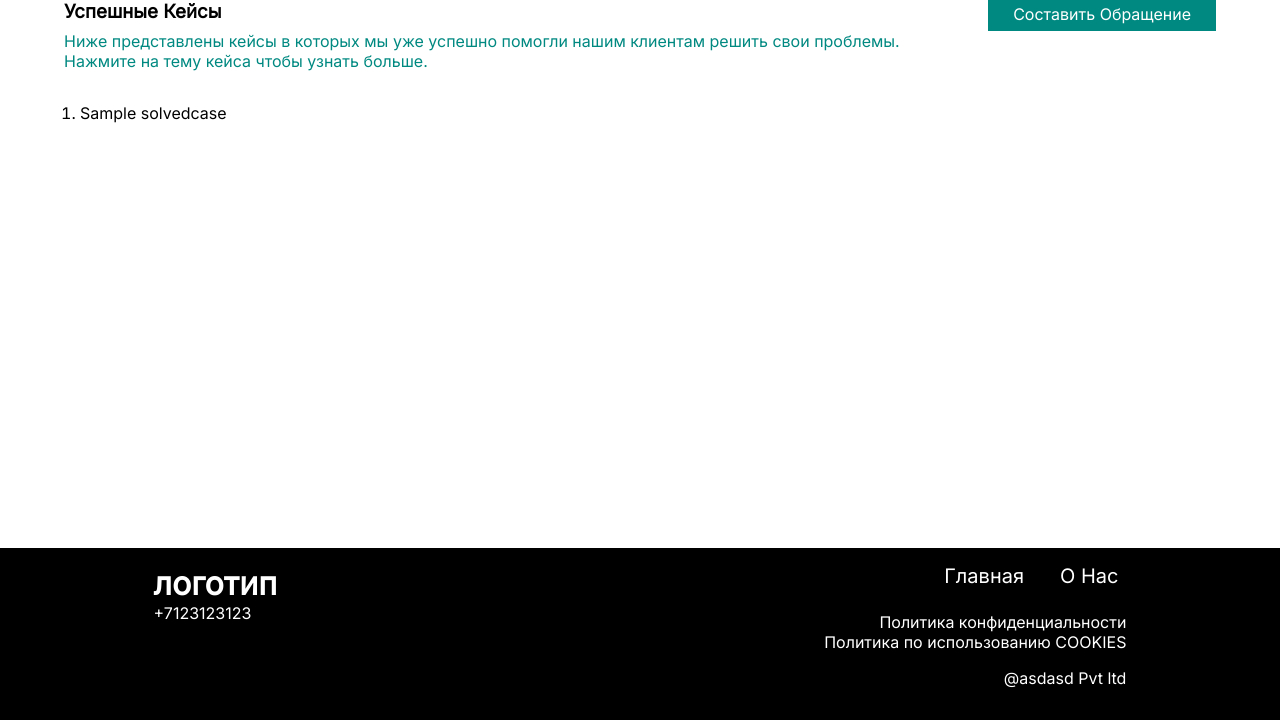
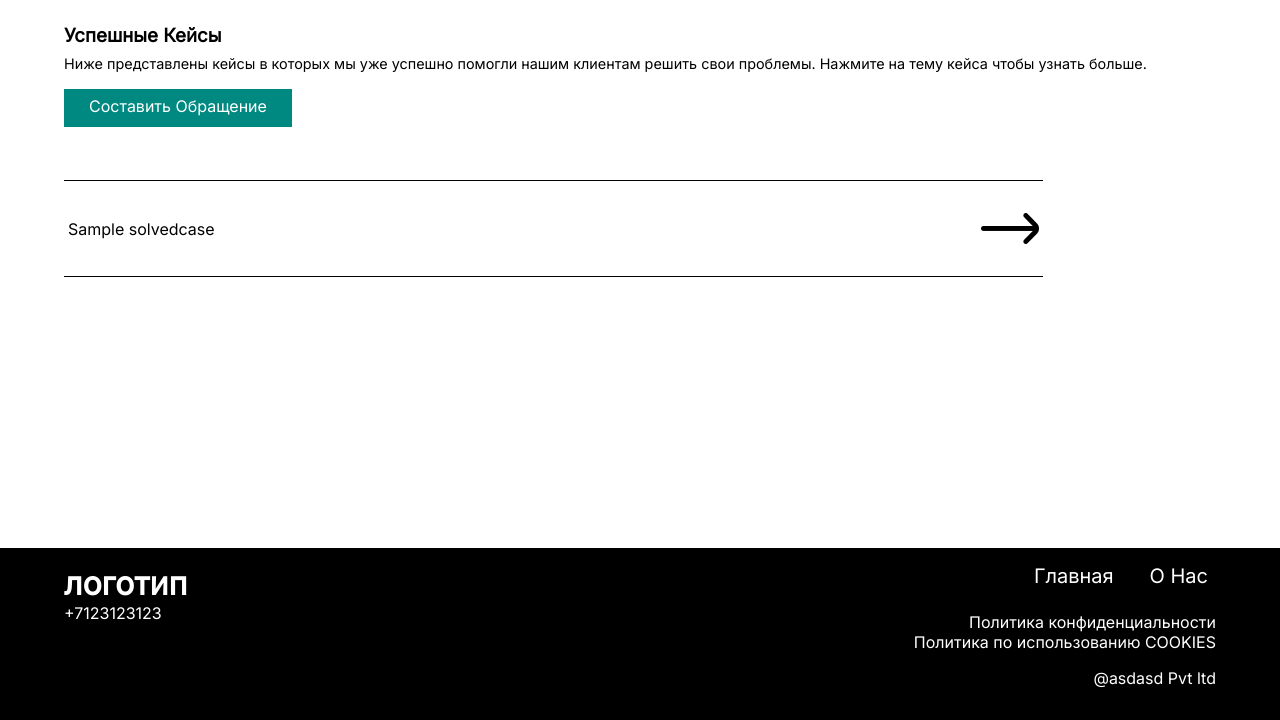
Before and after one commit to 20-buck-spin/airatsite, a Django app: page /solved_cases in a window 1280 px wide. Shown: the part 80-800 px from the top of the page. Run offline with Django 4.2, Linux system fonts and the light colour scheme; tables that the repository leaves empty hold one stand-in row (values such as "Sample post").

Commit message:
changed solved cases and about us

```diff
--- a/home/static/css/base_styles.css
+++ b/home/static/css/base_styles.css
@@ -40,14 +40,13 @@ h1, h2, h3, h4  {
 }
 
 a, p, span {
-  color: var(--accent-color-1);
   font-family: 'Inter';
 }
 
 a{
   color: inherit;
   text-decoration: none;
-  transition: all .35s ease
+  transition: all .15s ease;
 }
 
 input, button, textarea {
@@ -92,7 +91,7 @@ header{
 .hamburger-lines {
   position: absolute;
   right: 1rem;
-  top: 1.25rem;
+  top: 1.74rem;
   height: 26px;
   width: 32px;
   z-index: 2;
@@ -175,7 +174,7 @@ header{
     min-width: max-content;
     background-color: var(--accent-color-1);
     color: white;
-    padding-block: 0.2rem 0.35rem;
+    padding-block: 0.4rem 0.65rem;
     padding-inline: 1.5rem;
     border: 1px solid var(--accent-color-1);
   }
@@ -216,12 +215,10 @@ footer .copyright{
   text-decoration: none;
 }
 /* ----------desktop ---------- */
-@media screen and (min-width: 480px) {
+@media screen and (min-width: 580px) {
   header{
-    display: flex;
     gap: 2.5rem;
     min-height: 5rem;
-    align-items: center;
     padding-inline: 3rem;
   }
 
@@ -259,7 +256,6 @@ footer .copyright{
 
   .nav-bar-link:hover{
     color: rgb(124, 124, 124);
-    border-radius: .5rem;
   }
 
   .active-nabvar-link{
@@ -267,13 +263,13 @@ footer .copyright{
   }
 
     main > *{
-        margin-inline: calc(5vw);
+        margin-inline: 5vw;
     }
 
   footer{
     margin-inline: 0;
     display:grid;
-    padding-inline:  calc(0px + 12vw);
+    padding-inline:  5vw;
     grid-template-columns: 1fr 3fr;
     font-size: 1em;
   }
@@ -304,5 +300,8 @@ footer .copyright{
     main > *{
         margin-inline: 7.5vw;
     }
+    footer {
+            padding-inline: 7.5vw;
+    }
 
 }
--- a/home/static/css/index_styles.css
+++ b/home/static/css/index_styles.css
@@ -64,8 +64,6 @@
 }
 
 .index-services{
-    padding-inline: 0.5rem;
-    padding-block: 0.5rem;
     border-radius: 0.75rem
 }
 
@@ -87,6 +85,7 @@
     display: grid;
     grid-template-columns: repeat( auto-fit, minmax(280px, 1fr) );
     gap: calc(1rem + 1.5vw);
+    justify-items: center;
 }
 
 .service-card{
@@ -103,7 +102,6 @@
     gap: 0.75rem;
     text-align: center;
     padding-inline: 1rem;
-    color: var(--accent-color-1)
 }
 
 
@@ -199,6 +197,7 @@
 
     .contact-form-companion{
         object-fit: fill;
+        height: 100%;
         min-width: 100%;
     }
 }
--- a/home/templates/solved_cases.html
+++ b/home/templates/solved_cases.html
@@ -1,35 +1,64 @@
 {% extends "base.html" %}
+{%  load static %}
 {% block css %}
     <style>
         #solved-cases-header{
-            display: flex;
-            align-items: flex-start;
-            gap: 5rem;
+            margin-block-start: 1.5rem;
         }
 
         #solved-cases-title{
             display: flex;
             flex-direction: column;
             gap: 0.5rem;
+            margin-block: 1.5rem
+        }
+
+        #solved-cases-title p {
+            font-size: 0.9rem;
         }
 
         .cases-container{
-            margin-block: 2rem;
+            margin-block: 4rem;
+            list-style: none;
         }
 
-        .cases-container li{
-            margin-inline-start: 1rem;
-            margin-block: 0.35rem;
+
+        .cases-container a li{
             width: max-content;
-            max-width: 85vw;
+            padding-block: 2rem;
+            padding-inline: .25rem;
+            border-block-start: 1px solid black;
+            width: 85%;
+            transition: background-color 150ms linear;
         }
 
-        .cases-container li:hover {
-            color: darkgreen;
-            font-size: 1.05rem;
+        .cases-container a:last-child li{
+            border-block-end: 1px solid black;
         }
 
-        @media screen and (max-width: 480px){
+        .cases-container a li:hover {
+            color: white;
+            background-color: var(--accent-color-1);
+        }
+
+        .cases-container a li:hover .right-arrow-icon {
+            filter: brightness(0) invert(1);
+        }
+
+        .case-title-inner{
+            display:flex;
+            justify-content: space-between;
+            align-items: center;
+            width: 100%;
+            gap: 1.5rem
+        }
+
+        .right-arrow-icon{
+            width: 58px;
+            height: 31px;
+        }
+
+        @media screen and (max-width: 580px){
             #solved-cases-header{
                 padding-inline: 1rem;
                 flex-direction: column;
@@ -41,8 +70,12 @@
                 padding-inline: 1rem;
             }
 
-            .cases-container li{
+            .cases-container a li{
                 margin-block: 0.5rem;
+            }
+
+            .right-arrow-icon {
+                display: none
             }
         }
     </style>
@@ -61,7 +94,14 @@
 
     <ol class="cases-container">
         {% for case in cases %}
-            <li><a href="/solved_cases/{{case.id}}" class="case-title"> {{case.title}} </a></li>
+            <a href="/solved_cases/{{case.id}}" >
+            <li>
+                <div class="case-title-inner" >
+                    <span class="case-title">{{case.title}}</span>
+                    <img class="right-arrow-icon" src="{% static '/icons/right-arrow.png' %}">
+                </div>
+            </li>
+            </a>
         {% endfor %}
     </ol>
 </main>
```
Also changed, not shown: home/static/css/contact_form_styles.css (+14 -2 lines), home/templates/about.html (+17 -1 lines), home/static/icons/right-arrow.png (added).
